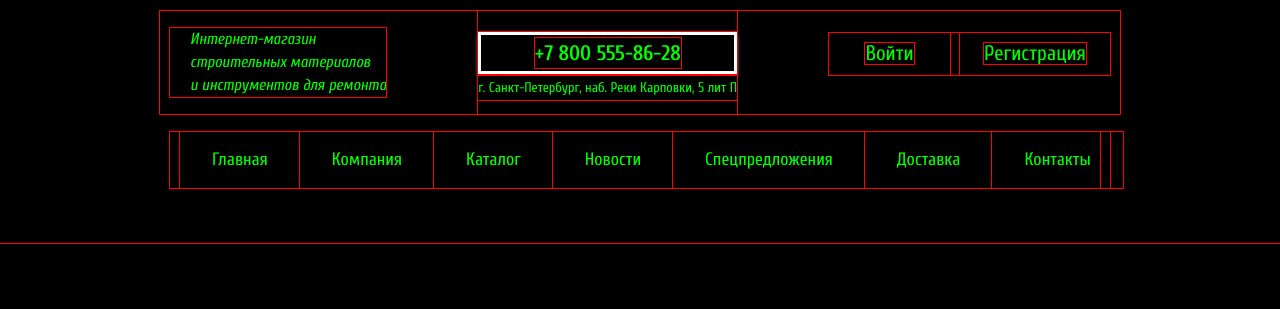
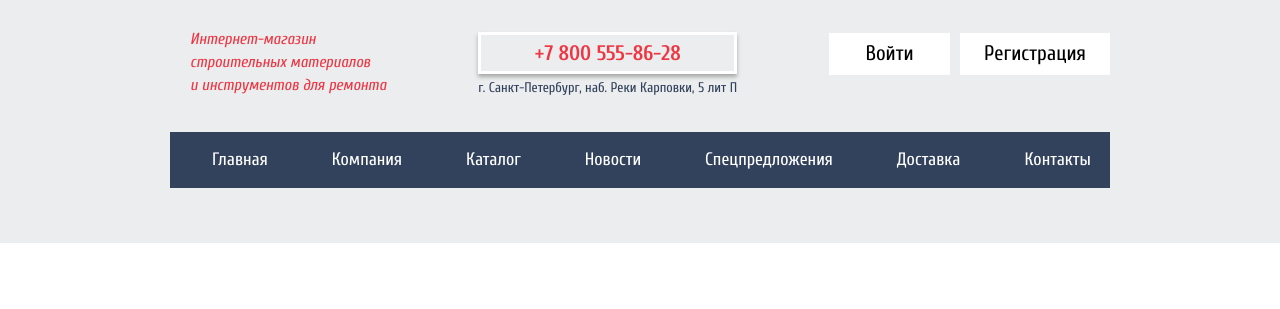
Before and after one commit to cqrity-html/1785841-technomart-31, a plain HTML site: page index.html in a window 1280 px wide. Shown: the part 51-360 px from the top of the page. Drawn offline with Linux system fonts and the light colour scheme.

Commit message:
Правки 2.0 (убрал выделение всех блоков)

```diff
--- a/css/style.css
+++ b/css/style.css
@@ -1396,9 +1396,3 @@ img {
   color: inherit;
   text-decoration: underline;
 }
-
-* {
-  background: #000 !important;
-  color: #0f0 !important;
-  outline: solid #f00 1px !important;
-}
```
